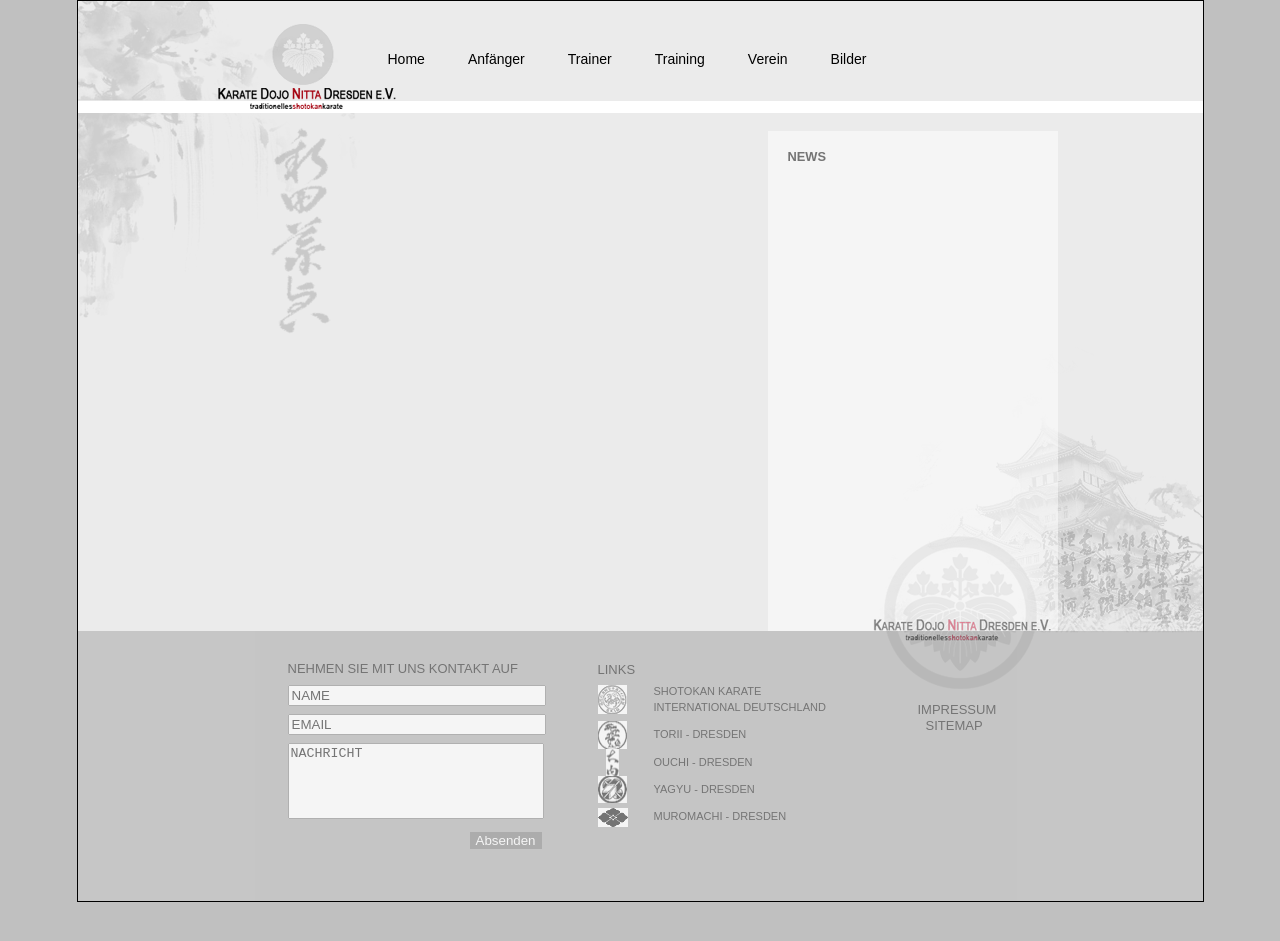
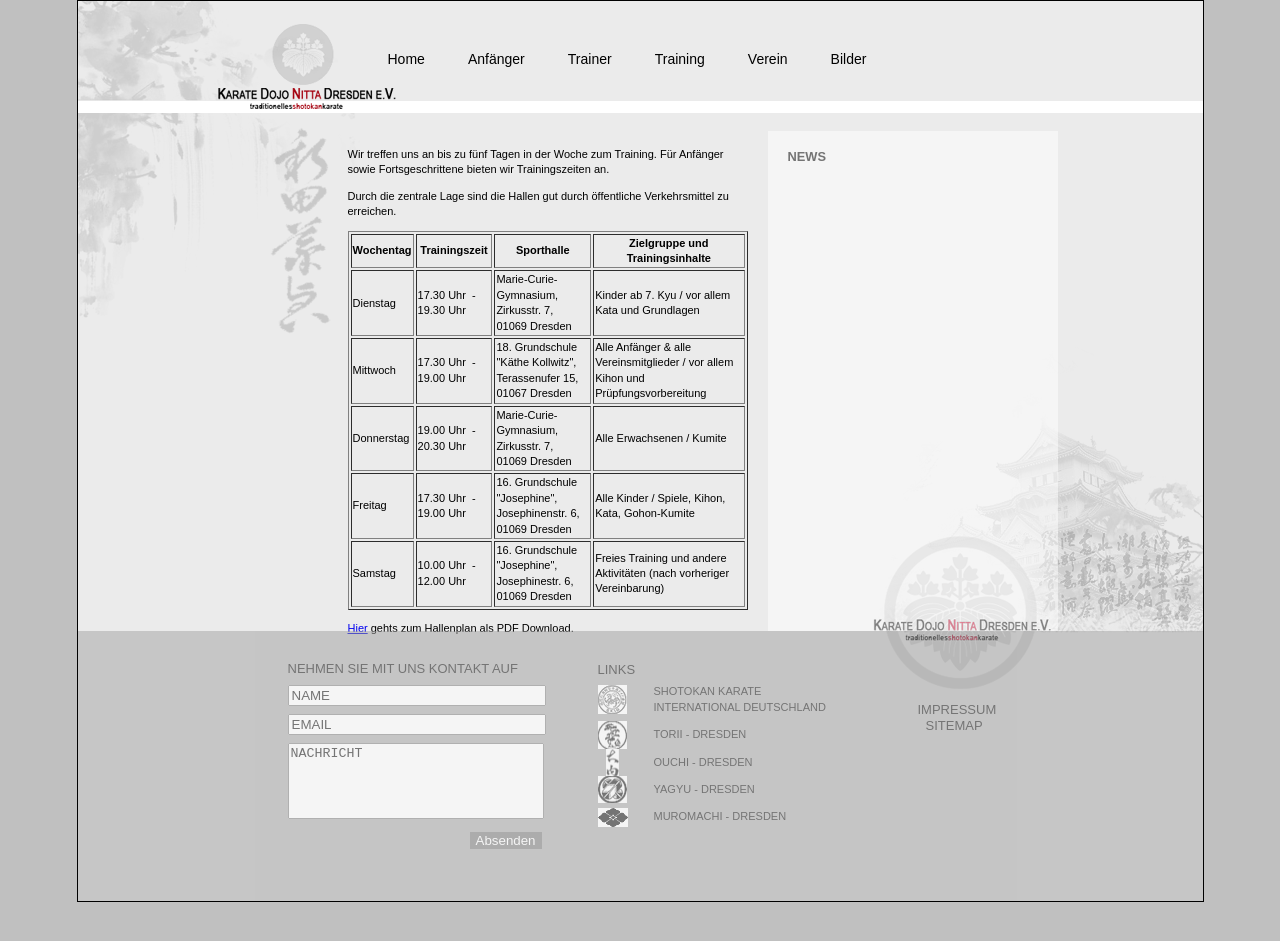
Before and after one commit to phipse/NittaSeite, a Jekyll site: the page built from training.html, in a window 1280 px wide. Built offline with Jekyll 4.4.1, drawn with Linux system fonts in a browser that asks for light colours.

Commit message:
Training Seite, Tabelle angepasst, TODO: schön machen (mit CSS?);

```diff
--- a/training.html
+++ b/training.html
@@ -1,3 +1,70 @@
 ---
 layout: default
 ---
+
+<div id="content">
+
+  <p class="p1">
+  <span>Wir treffen uns an bis zu f&uuml;nf Tagen in der Woche zum Training. Für Anf&auml;nger sowie Fortsgeschrittene bieten wir Trainingszeiten an.</span>
+  </p>
+  <p class="p2">
+  <span>Durch die zentrale Lage sind die Hallen gut durch &ouml;ffentliche Verkehrsmittel zu erreichen.</span>
+  </p>
+  <table border="1">
+    <thead>
+      <tr>
+      <th>Wochentag</th>
+      <th>Trainingszeit</th>
+      <th>Sporthalle</th>
+      <th>Zielgruppe und Trainingsinhalte</th>
+    </tr>
+    </thead>
+    <tbody>
+    <tr>
+      <td>Dienstag</td>
+      <td>17.30 Uhr &nbsp;-&nbsp; 19.30 Uhr</td>
+      <td>Marie-Curie-Gymnasium, Zirkusstr. 7,
+	<br>01069 Dresden</td>
+      <td>Kinder ab 7. Kyu / vor allem Kata und Grundlagen</td>
+    </tr>
+    <tr>
+      <td>Mittwoch</td>
+      <td>17.30 Uhr &nbsp;-&nbsp; 19.00 Uhr</td>
+      <td>18. Grundschule &quot;K&auml;the Kollwitz&quot;, Terassenufer 15,
+	<br>01067 Dresden</td>
+      <td>Alle Anf&auml;nger &amp; alle Vereinsmitglieder / vor allem Kihon und Pr&uuml;pfungsvorbereitung</td>
+    </tr>
+    <tr>
+      <td>Donnerstag</td>
+      <td>19.00 Uhr &nbsp;-&nbsp; 20.30 Uhr</td>
+      <td>Marie-Curie-Gymnasium, Zirkusstr. 7,
+	<br>01069 Dresden</td>
+      <td>Alle Erwachsenen / Kumite</td>
+    </tr>
+    <tr>
+      <td>Freitag</td>
+      <td>17.30 Uhr &nbsp;-&nbsp; 19.00 Uhr</td>
+      <td>16. Grundschule "Josephine", Josephinenstr. 6,
+	<br>01069 Dresden</td>
+      <td>Alle Kinder / Spiele, Kihon, Kata, Gohon-Kumite</td>
+    </tr>
+    <tr>
+      <td title="nach vorheriger Vereinbarung">Samstag</td>
+      <td>10.00 Uhr &nbsp;-&nbsp; 12.00 Uhr</td>
+      <td>16. Grundschule &quot;Josephine&quot;, Josephinestr. 6,
+	<br>01069 Dresden</td>
+      <td>Freies Training und andere Aktivit&auml;ten <span class="bold">(nach vorheriger Vereinbarung)</span></td>
+    </tr>
+    </tbody>
+  </table>
+  <p class="p3">
+  <span><a href="static/pdf/Hallenplan_2014.pdf" title="Hallenplan, Traning, Trainingsinhalte" target="_blank">Hier</a> gehts zum Hallenplan als PDF Download.</span>
+  </p>
+<!-- TODO: Karte einfügen
+  <p class="p4">
+  <span>Bewegt den Mauszeiger über die Markierungen auf der unten stehenden Karte:</span>
+  </p>
+  <p id="map" class="p5">&nbsp;</p>
+  <p class="p6 clear">&nbsp;</p>
+  -->
+</div>
```
